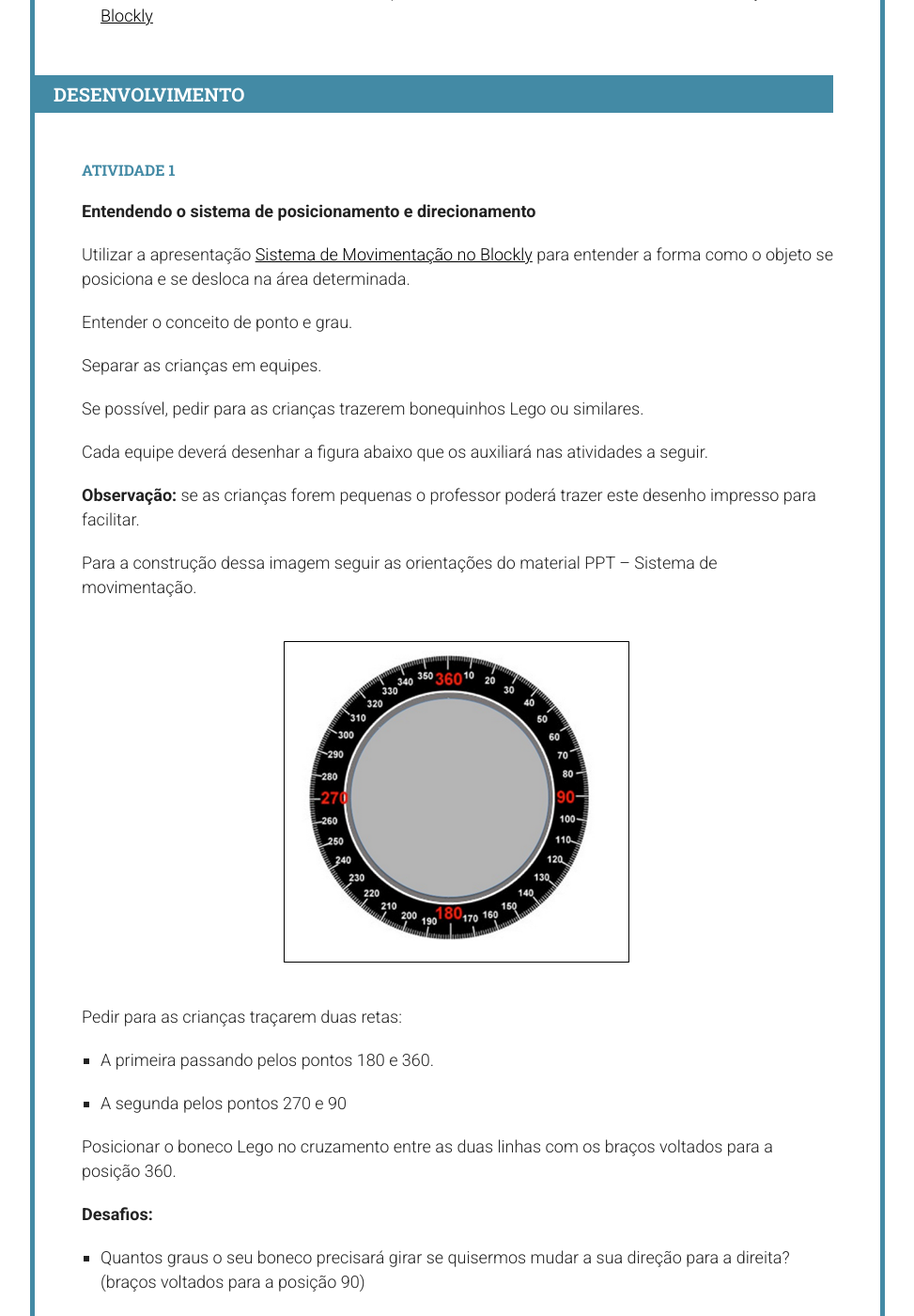
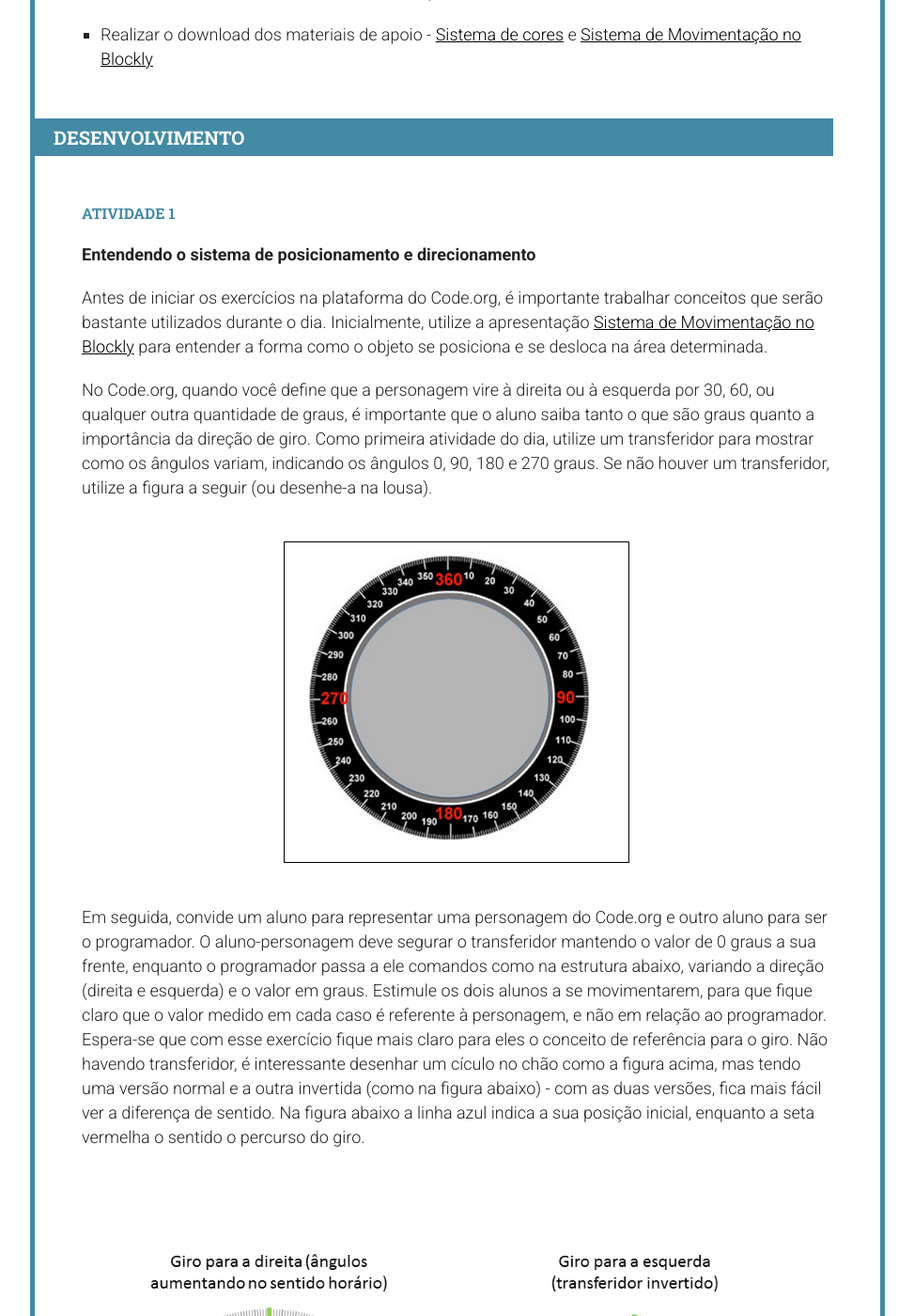
Before and after one commit to Programae/blocos, a Jekyll site: the page built from _posts/2015-01-01-aula06.md, in a window 1280 px wide and 1400 px high, scrolled down 4264 px. Shown: the whole window at 94% size, without its empty margins (153-1126 px from the left). Built offline with Jekyll 4.4.1, drawn with Linux system fonts in a browser that asks for light colours; nearby versions of some CDN libraries; library files that are not in the unit come from our copies; some of the changed text lies outside the part shown.

Commit message:
Alterações - aula 6

```diff
--- a/_posts/2015-01-01-aula06.md
+++ b/_posts/2015-01-01-aula06.md
@@ -21,6 +21,7 @@ tags: [scratch, codeorg, programaê, tutorial]
  - Computador com conexão com Internet
  - Fones de ouvido
  - Projetor multimídia
+ - Transferidor
  - **Observação:** Caso você não esteja com conexão verifique se você já possui instalado nas máquinas a versão off-line do Blockly Game.
 
  **Vídeos de apoio:**
@@ -62,7 +63,7 @@ tags: [scratch, codeorg, programaê, tutorial]
 
 ### Antes da aula
 
- - Realizar o download dos vídeos
+ - Realizar o download dos vídeos em caso de problemas de conectividade
  - Realizar o download dos materiais de apoio - [Sistema de cores](/blocos/pdf/Cores.pdf)
  e [Sistema de Movimentação no Blockly](/blocos/pdf/Sistemademovimentacao-Blockly.pdf)
 
@@ -72,49 +73,31 @@ tags: [scratch, codeorg, programaê, tutorial]
 
 **Entendendo o sistema de posicionamento e direcionamento**
 
-Utilizar a apresentação [Sistema de Movimentação no Blockly](/blocos/pdf/Sistemademovimentacao-Blockly.pdf) para entender a forma como o objeto se posiciona e se desloca na área determinada.
+Antes de iniciar os exercícios na plataforma do Code.org, é importante trabalhar conceitos que serão bastante utilizados durante o dia. Inicialmente, utilize a apresentação [Sistema de Movimentação no Blockly](/blocos/pdf/Sistemademovimentacao-Blockly.pdf) para entender a forma como o objeto se posiciona e se desloca na área determinada.
 
-Entender o conceito de ponto e grau.
-
-Separar as crianças em equipes.
-
-Se possível, pedir para as crianças trazerem bonequinhos Lego ou similares.
-
-Cada equipe deverá desenhar a figura abaixo que os auxiliará nas atividades a seguir.
-
-**Observação:** se as crianças forem pequenas o professor poderá trazer este desenho impresso para facilitar.
-
-Para a construção dessa imagem seguir as orientações do material PPT – Sistema de movimentação.
-
+No Code.org, quando você define que a personagem vire à direita ou à esquerda por 30, 60, ou qualquer outra quantidade de graus, é importante que o aluno saiba tanto o que são graus quanto a importância da direção de giro.
+Como primeira atividade do dia, utilize um transferidor para mostrar como os ângulos variam, indicando os ângulos 0, 90, 180 e 270 graus. Se não houver um transferidor, utilize a figura a seguir (ou desenhe-a na lousa).
 
 ![](/blocos/imagens/Aula6-1.png)
 
+Em seguida, convide um aluno para representar uma personagem do Code.org e outro aluno para ser o programador. O aluno-personagem deve segurar o transferidor mantendo o valor de 0 graus a sua frente, enquanto o programador passa a ele comandos como na estrutura abaixo, variando a direção (direita e esquerda) e o valor em graus. Estimule os dois alunos a se movimentarem, para que fique claro que o valor  medido em cada caso é referente à personagem, e não em relação ao programador. Espera-se que com esse exercício fique mais claro para eles o conceito de referência para o giro. Não havendo transferidor, é interessante desenhar um cículo no chão como a figura acima, mas tendo uma versão normal e a outra invertida (como na figura abaixo) - com as duas versões, fica mais fácil ver a diferença de sentido. Na figura abaixo a linha azul indica a sua posição inicial, enquanto a seta vermelha o sentido o percurso do giro.
 
-Pedir para as crianças traçarem duas retas:
+![](/blocos/imagens/Aula6-2.png)
 
- - A primeira passando pelos pontos 180 e 360.
- - A segunda pelos pontos 270 e 90
+Sugestões de mais comandos para o programador:
 
-Posicionar o boneco Lego no cruzamento entre as duas linhas com os braços voltados para a posição 360.
+![](/blocos/imagens/Aula6-3.png)
 
-**Desafios:**
+**Alternativa**
 
- - Quantos graus o seu boneco precisará girar se quisermos mudar a sua direção para a direita? (braços voltados para a posição 90)
-
- - Quantos graus o seu boneco precisará girar se quisermos que seus braços fiquem voltados para a posição 270?
-
- - Se o seu boneco estiver posicionado de tal forma que seus braços estejam na direção 140, quantos graus ele precisará girar para que se posicione na posição 180? Para a esquerda ou para a direita?
-
-Crie outros desafios de acordo com o desempenho de sua turma.
+Uma ferramenta online que pode ser utilizada nesse exercício é o jogo [Daqui pra lá, de lá pra cá](http://revistaescola.abril.com.br/swf/jogos/exibi-jogo.shtml?212_mapa.swf). Se julgar interessante, você pode utilizá-lo para substituir ou complementar a atividade anterior sobre conceitos de de ângulo e referência no giro.
 
 ### Atividade 2
 
 ### Faça você mesmo
 
-Realizar as atividades de 1 a 10 sugeridas na [fase 5  - O Artista](http://studio.code.org/s/20-hour)
-do curso Introdutório de 20 horas.
-
-São 10 exercícios que envolvem as diferentes estruturas de programação.
+Realize as atividades de 1 a 10 sugeridas na [fase 5  - O Artista](http://studio.code.org/s/20-hour)
+do curso Introdutório de 20 horas. São 10 exercícios que envolvem as diferentes estruturas de programação.
 
 **Observação:** caso você esteja usando a versão off-line do Blockly – selecione o jogo “Tartaruga” para fazer a atividade.
 
@@ -123,13 +106,11 @@ São 10 exercícios que envolvem as diferentes estruturas de programação.
 
 **Entendendo o sistema de cores – conhecendo os conceitos de Pixel e RGB**
 
-Nesta atividade o objetivo é fazer com que os alunos entendam como as cores são trabalhadas.
-
-Apresentar os conceitos de pixel e RGB usando como base o PPT – Sistema de cores e o vídeo “Sesame Street – cores primárias)
+Nesta atividade o objetivo é explicar melhor os conceitos de Pixel e cores, utilizados em alguns dos exercícios da plataforma. Apresente os conceitos de pixel e RGB usando como base o PPT – Sistema de cores e o vídeo “Sesame Street – cores primárias)
 
 ### Faça você mesmo
 
-Pedir para os alunos entrarem novamente na [atividade 10 – code.org (O artista)](http://studio.code.org/s/20-hour/stage/5/puzzle/10) e criar um desenho livre colorido.
+Peça para os alunos entrarem novamente na [atividade 10 – code.org (O artista)](http://studio.code.org/s/20-hour/stage/5/puzzle/10) e criar um desenho livre colorido.
 
 
 ## Avaliação/reflexão
```
Also changed, not shown: imagens/Aula6-2.png (added), imagens/Aula6-3.png (added).
